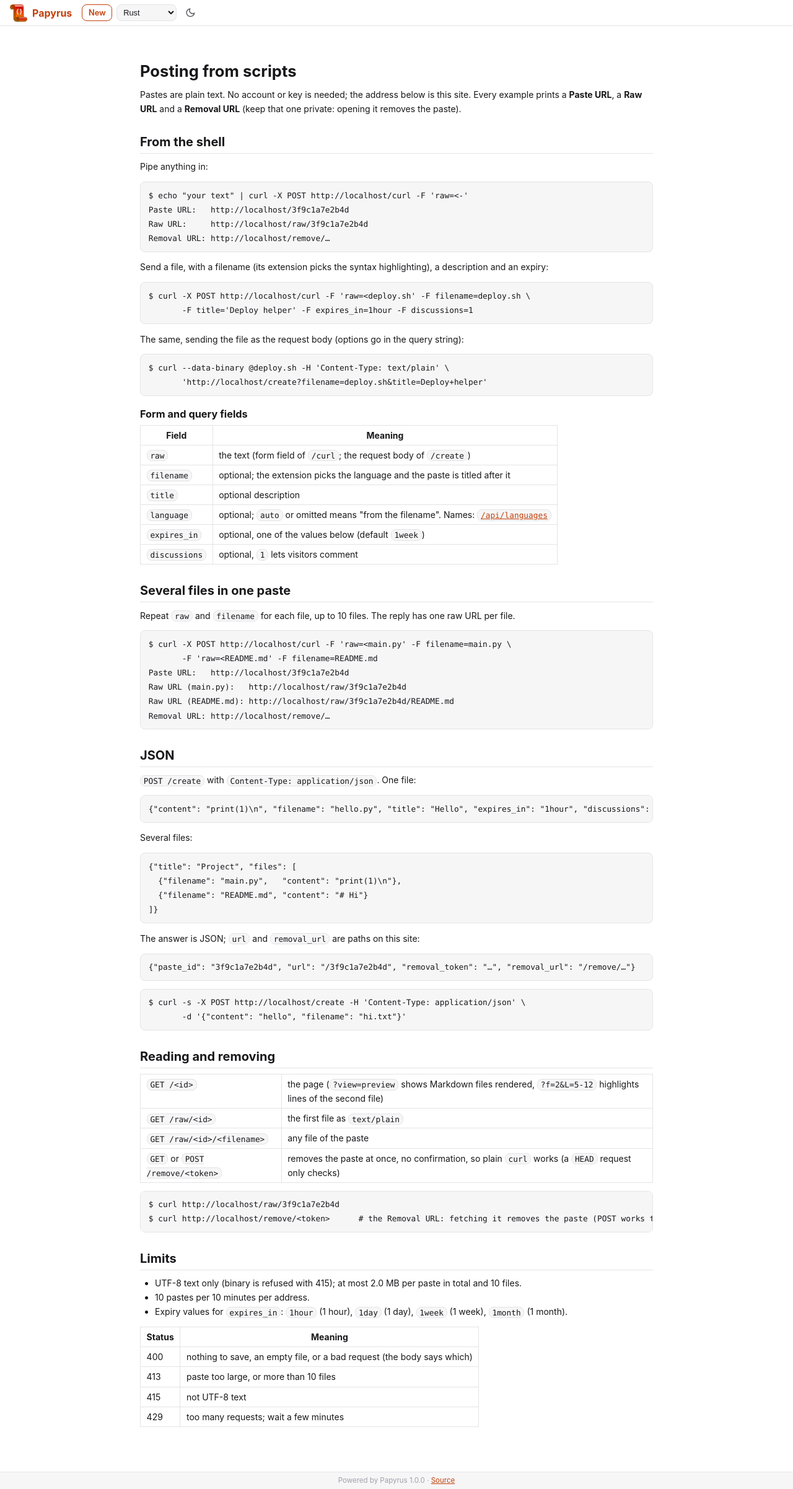
After one commit to TehPeGaSuS/papyrus, a Flask app: page /api in a window 1280 px wide. The commit adds this page. Shown: the whole page at 62% size. Run offline with Flask 3, Linux system fonts and the light colour scheme; parts of the project's set-up code (start-up, migrations or seed data) failed here and were passed over; some libraries are stand-ins or nearby versions.

Commit message:
Add an /api page explaining how to post from scripts
curl from stdin or a file, several files, plain-text bodies and JSON,
with the limits and expiry values of this site; linked from the editor.

```diff
--- a/app.py
+++ b/app.py
@@ -981,6 +981,14 @@ def create_paste():
     _set_removal_cookie(response, paste_id, token, expires_at)
     return response
 
+@app.route('/api')
+def api_docs():
+    """How to post pastes from scripts: curl, plain text, JSON. The examples use this site's own address."""
+    return render_template('api.html', base=url_for('index', _external=True).rstrip('/'), max_files=MAX_FILES,
+                           max_bytes=MAX_PASTE_BYTES, max_size=_human_size(MAX_PASTE_BYTES),
+                           expiries=_EXPIRY_OPTIONS, default_expiry=_DEFAULT_EXPIRY,
+                           example_expiry=next((o['value'] for o in _EXPIRY_OPTIONS if o['value'] != _DEFAULT_EXPIRY), _DEFAULT_EXPIRY))
+
 @app.route('/curl', methods=['POST'])
 def create_paste_curl():
     """`echo hi | curl -X POST https://host/curl -F 'raw=<-'`, plus optional filename, title, language,
--- a/static/css/style.css
+++ b/static/css/style.css
@@ -720,3 +720,12 @@ a.comment-reply:hover { text-decoration: underline; color: var(--primary); }
 .paste-controls .bar-field-first { margin-left: auto; }
 .paste-bar > .paste-controls { display: contents; }
 .paste-bar { justify-content: flex-start; }
+
+/* ── API page ─────────────────────────────────────────────────────────────── */
+.api-page { max-width: 56rem; margin: 0 auto; padding: 1.5rem 1.25rem 2.5rem; line-height: 1.65; }
+.api-page h1 { font-size: 1.6rem; margin-bottom: 0.6rem; }
+.api-page h2 { margin: 1.8rem 0 0.6rem; padding-bottom: 0.3rem; border-bottom: 1px solid var(--border); font-size: 1.25rem; }
+.api-page h3 { margin: 1.2rem 0 0.4rem; font-size: 1.02rem; }
+.api-page p, .api-page ul, .api-page table, .api-page pre { margin-bottom: 0.8rem; }
+.api-code { overflow-x: auto; white-space: pre; }
+.api-page td, .api-page th { vertical-align: top; }
--- /dev/null
+++ b/templates/api.html
@@ -0,0 +1,74 @@
+{% extends "base.html" %}
+
+{% block title %}API — {{ cfg.site.name }}{% endblock %}
+
+{% block nav_actions %}
+<a href="{{ url_for('index') }}" class="nav-btn nav-btn-save">New</a>
+{% include "_theme_controls.html" %}
+{% endblock %}
+
+{% macro code(text) %}<pre class="api-code"><code>{{ text }}</code></pre>{% endmacro %}
+
+{% block content %}
+<article class="api-page markdown-body">
+    <h1>Posting from scripts</h1>
+    <p>Pastes are plain text. No account or key is needed; the address below is this site.
+       Every example prints a <strong>Paste URL</strong>, a <strong>Raw URL</strong> and a <strong>Removal URL</strong>
+       (keep that one private: opening it removes the paste).</p>
+
+    <h2>From the shell</h2>
+    <p>Pipe anything in:</p>
+    {{ code('$ echo "your text" | curl -X POST ' ~ base ~ '/curl -F \'raw=<-\'\nPaste URL:   ' ~ base ~ '/3f9c1a7e2b4d\nRaw URL:     ' ~ base ~ '/raw/3f9c1a7e2b4d\nRemoval URL: ' ~ base ~ '/remove/…') }}
+    <p>Send a file, with a filename (its extension picks the syntax highlighting), a description and an expiry:</p>
+    {{ code("$ curl -X POST " ~ base ~ "/curl -F 'raw=<deploy.sh' -F filename=deploy.sh \\\n       -F title='Deploy helper' -F expires_in=" ~ example_expiry ~ " -F discussions=1") }}
+    <p>The same, sending the file as the request body (options go in the query string):</p>
+    {{ code("$ curl --data-binary @deploy.sh -H 'Content-Type: text/plain' \\\n       '" ~ base ~ "/create?filename=deploy.sh&title=Deploy+helper'") }}
+
+    <h3>Form and query fields</h3>
+    <table>
+        <tr><th>Field</th><th>Meaning</th></tr>
+        <tr><td><code>raw</code></td><td>the text (form field of <code>/curl</code>; the request body of <code>/create</code>)</td></tr>
+        <tr><td><code>filename</code></td><td>optional; the extension picks the language and the paste is titled after it</td></tr>
+        <tr><td><code>title</code></td><td>optional description</td></tr>
+        <tr><td><code>language</code></td><td>optional; <code>auto</code> or omitted means "from the filename". Names: <a href="{{ url_for('get_languages') }}"><code>/api/languages</code></a></td></tr>
+        <tr><td><code>expires_in</code></td><td>optional, one of the values below (default <code>{{ default_expiry }}</code>)</td></tr>
+        <tr><td><code>discussions</code></td><td>optional, <code>1</code> lets visitors comment</td></tr>
+    </table>
+
+    <h2>Several files in one paste</h2>
+    <p>Repeat <code>raw</code> and <code>filename</code> for each file, up to {{ max_files }} files. The reply has one raw URL per file.</p>
+    {{ code("$ curl -X POST " ~ base ~ "/curl -F 'raw=<main.py' -F filename=main.py \\\n       -F 'raw=<README.md' -F filename=README.md\nPaste URL:   " ~ base ~ "/3f9c1a7e2b4d\nRaw URL (main.py):   " ~ base ~ "/raw/3f9c1a7e2b4d\nRaw URL (README.md): " ~ base ~ "/raw/3f9c1a7e2b4d/README.md\nRemoval URL: " ~ base ~ "/remove/…") }}
+
+    <h2>JSON</h2>
+    <p><code>POST /create</code> with <code>Content-Type: application/json</code>. One file:</p>
+    {{ code('{"content": "print(1)\\n", "filename": "hello.py", "title": "Hello", "expires_in": "' ~ example_expiry ~ '", "discussions": false}') }}
+    <p>Several files:</p>
+    {{ code('{"title": "Project", "files": [\n  {"filename": "main.py",   "content": "print(1)\\n"},\n  {"filename": "README.md", "content": "# Hi"}\n]}') }}
+    <p>The answer is JSON; <code>url</code> and <code>removal_url</code> are paths on this site:</p>
+    {{ code('{"paste_id": "3f9c1a7e2b4d", "url": "/3f9c1a7e2b4d", "removal_token": "…", "removal_url": "/remove/…"}') }}
+    {{ code("$ curl -s -X POST " ~ base ~ "/create -H 'Content-Type: application/json' \\\n       -d '{\"content\": \"hello\", \"filename\": \"hi.txt\"}'") }}
+
+    <h2>Reading and removing</h2>
+    <table>
+        <tr><td><code>GET /&lt;id&gt;</code></td><td>the page (<code>?view=preview</code> shows Markdown files rendered, <code>?f=2&amp;L=5-12</code> highlights lines of the second file)</td></tr>
+        <tr><td><code>GET /raw/&lt;id&gt;</code></td><td>the first file as <code>text/plain</code></td></tr>
+        <tr><td><code>GET /raw/&lt;id&gt;/&lt;filename&gt;</code></td><td>any file of the paste</td></tr>
+        <tr><td><code>GET</code> or <code>POST /remove/&lt;token&gt;</code></td><td>removes the paste at once, no confirmation, so plain <code>curl</code> works (a <code>HEAD</code> request only checks)</td></tr>
+    </table>
+    {{ code("$ curl " ~ base ~ "/raw/3f9c1a7e2b4d\n$ curl " ~ base ~ "/remove/<token>      # the Removal URL: fetching it removes the paste (POST works too)") }}
+
+    <h2>Limits</h2>
+    <ul>
+        <li>UTF-8 text only (binary is refused with 415); at most {{ max_size }} per paste in total and {{ max_files }} files.</li>
+        <li>10 pastes per 10 minutes per address.</li>
+        <li>Expiry values for <code>expires_in</code>: {% for o in expiries %}<code>{{ o.value }}</code> ({{ o.label }}){{ ', ' if not loop.last }}{% endfor %}.</li>
+    </ul>
+    <table>
+        <tr><th>Status</th><th>Meaning</th></tr>
+        <tr><td>400</td><td>nothing to save, an empty file, or a bad request (the body says which)</td></tr>
+        <tr><td>413</td><td>paste too large, or more than {{ max_files }} files</td></tr>
+        <tr><td>415</td><td>not UTF-8 text</td></tr>
+        <tr><td>429</td><td>too many requests; wait a few minutes</td></tr>
+    </table>
+</article>
+{% endblock %}
--- a/templates/index.html
+++ b/templates/index.html
@@ -61,7 +61,7 @@
     <button id="clearBtn" class="nav-btn" type="button">Clear</button>
     <button id="submitBtn" class="nav-btn nav-btn-save" type="button">Save</button>
 </div>
-<div class="editor-hint">Tab indents and Shift+Tab outdents. Use <kbd>Control+Shift+M</kbd> to toggle the <kbd>tab</kbd> key moving focus (or press <kbd>Esc</kbd>, then <kbd>Tab</kbd>). Drop text files on the page or <button type="button" id="openFileBtn" class="link-btn">open files</button>. <span id="fileNote" class="file-note" role="status" aria-live="polite"></span></div>
+<div class="editor-hint">Tab indents and Shift+Tab outdents. Use <kbd>Control+Shift+M</kbd> to toggle the <kbd>tab</kbd> key moving focus (or press <kbd>Esc</kbd>, then <kbd>Tab</kbd>). Drop text files on the page or <button type="button" id="openFileBtn" class="link-btn">open files</button>. <a href="{{ url_for('api_docs') }}">Post from a script</a>. <span id="fileNote" class="file-note" role="status" aria-live="polite"></span></div>
 <input type="file" id="openFile" multiple hidden tabindex="-1" aria-hidden="true">
 <script type="application/json" id="languageHints">{{ language_hints | tojson }}</script>
 {% endblock %}
```
Also changed, not shown: tests/test_app.py (+29 -0 lines), README.md.
